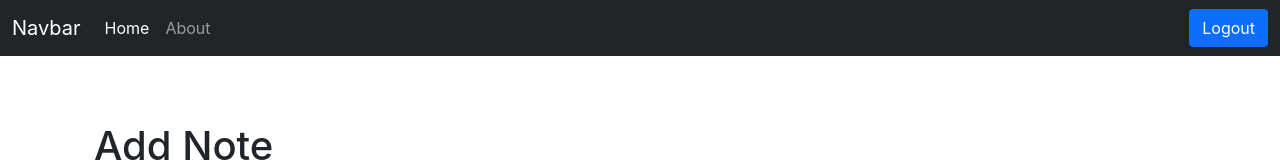
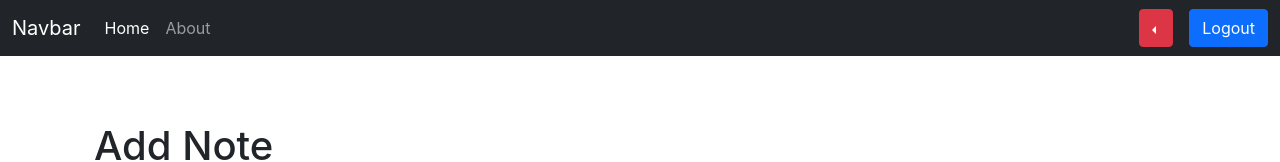
Before and after one commit to BabbarRaghav/iNotebook-React, a React (Create React App) app: page / in a window 1280 px wide. Shown: the top 162 px of the page. Built offline with nearby package versions, Linux system fonts and the light colour scheme; no server answers; sample sign-in values are in the browser's storage.

Commit message:
Added profile

```diff
--- a/src/App.js
+++ b/src/App.js
@@ -11,7 +11,6 @@ import NoteState from './context/notes/NoteState';
 import Alert from './component/Alert';
 import Signup from './component/Signup';
 import Login from './component/Login';
-import Profile from './component/Profile';
 import { useState } from 'react';
 
 function App() {
@@ -45,9 +44,6 @@ function App() {
               <Route exact path="/signup">
                 <Signup showAlert={showAlert}/>
               </Route>
-              <Route exact path="/profile">
-                <Profile/>
-              </Route>
             </Switch>
           </div>
         </Router>
--- a/src/component/Navbar.js
+++ b/src/component/Navbar.js
@@ -1,15 +1,35 @@
-import React from 'react'
+import React, { useState, useEffect } from 'react'
 import { Link, useLocation, useHistory } from 'react-router-dom'
 
 
 export const Navbar = (props) => {
     let location = useLocation();
     let history = useHistory()
-    const logout = ()=>{
+    let user = []
+    const [users, setusers] = useState(user)
+    const logout = () => {
         localStorage.removeItem('auth-token')
         history.push("/login")
         props.showAlert("Logout Successfully", "success")
     }
+    const fetchUser = async () => {
+        //Calling API
+        const response = await fetch('http://localhost:5000/api/auth/getUser', {
+            method: 'POST', // *GET, POST, PUT, DELETE, etc.
+            headers: {
+                'Content-Type': 'application/json',
+                'auth-token': localStorage.getItem('auth-token')
+            }
+        });
+        const json = await response.json();
+        setusers(JSON.parse(JSON.stringify(json)))
+        console.log(users)
+        return json
+    }
+    useEffect(() => {
+        fetchUser()
+        // eslint-disable-next-line
+    }, [1])
     return (
         <>
             <nav className="navbar navbar-expand-lg navbar-dark bg-dark">
@@ -21,16 +41,28 @@ export const Navbar = (props) => {
                     <div className="collapse navbar-collapse" id="navbarSupportedContent">
                         <ul className="navbar-nav me-auto mb-2 mb-lg-0">
                             <li className="nav-item">
-                                <Link className={`nav-link ${location.pathname === "/"?"active":""}`} aria-current="page" to="/">Home</Link>
+                                <Link className={`nav-link ${location.pathname === "/" ? "active" : ""}`} aria-current="page" to="/">Home</Link>
                             </li>
                             <li className="nav-item">
-                                <Link className={`nav-link ${location.pathname === "/about"?"active":""}`} to="/about">About</Link>
+                                <Link className={`nav-link ${location.pathname === "/about" ? "active" : ""}`} to="/about">About</Link>
                             </li>
                         </ul>
-                        {!localStorage.getItem('auth-token')?<form className="d-flex">
-                        <Link className="btn btn-primary mx-2" to="/login" role="button">Login</Link>
-                        <Link className="btn btn-primary mx-2" to="/signup" role="button">Signup</Link>
-                        </form>: <button className="btn btn-primary" onClick={logout}>Logout</button>}
+                        {!localStorage.getItem('auth-token') ? <form className="d-flex">
+                            <Link className="btn btn-primary mx-2" to="/login" role="button">Login</Link>
+                            <Link className="btn btn-primary mx-2" to="/signup" role="button">Signup</Link>
+                        </form> : <form className="d-flex">
+                            <ul className="navbar-nav btn-group dropstart">
+                                <li className="nav-item dropdown">
+                                    <button type="button" className="btn btn-danger dropdown-toggle me-3" data-bs-toggle="dropdown" aria-expanded="false">
+                                        {users.name}
+                                    </button>
+                                    <ul className="dropdown-menu dropdown-menu-dark">
+                                        <li><Link className="dropdown-item" to="/">{users.email}</Link></li>
+                                    </ul>
+                                </li>
+                            </ul>
+                            <button className="btn btn-primary" onClick={logout}>Logout</button>
+                        </form>}
                     </div>
                 </div>
             </nav>
--- a/src/component/Profile.js
+++ /dev/null
@@ -1,11 +0,0 @@
-import React from 'react'
-
-const Profile = () => {
-    return (
-        <div>
-
-        </div>
-    )
-}
-
-export default Profile
```
